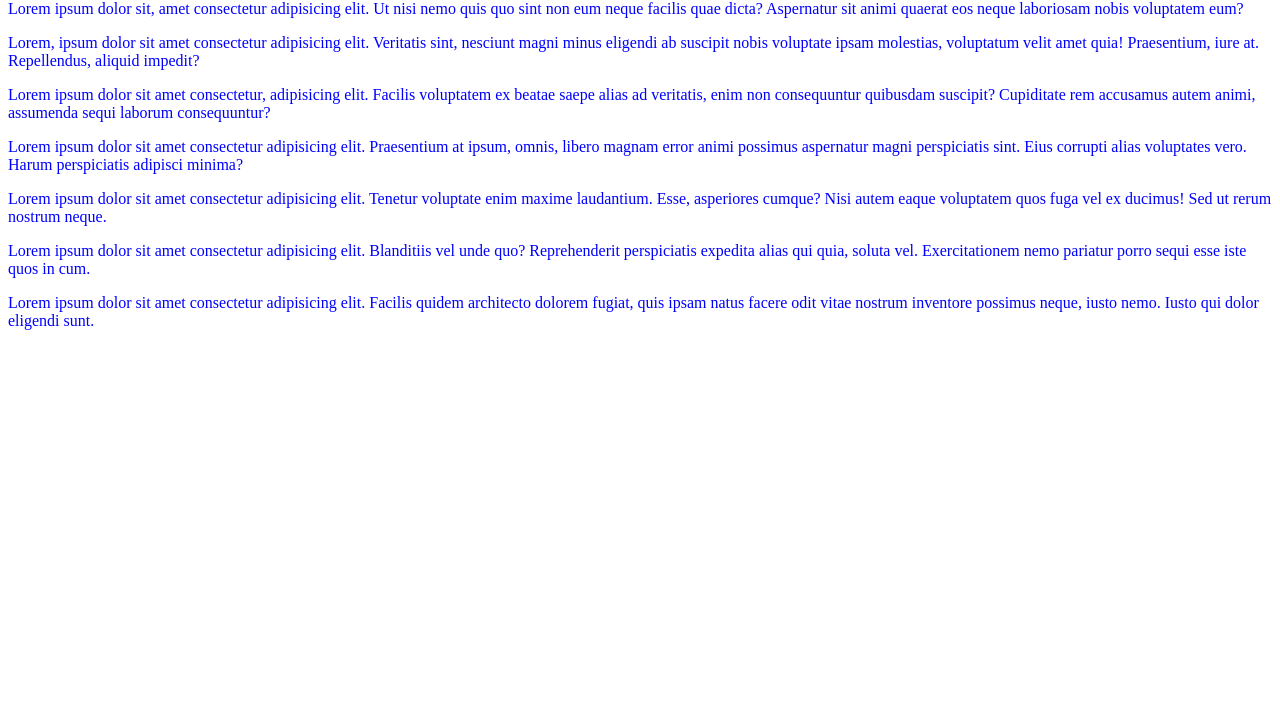
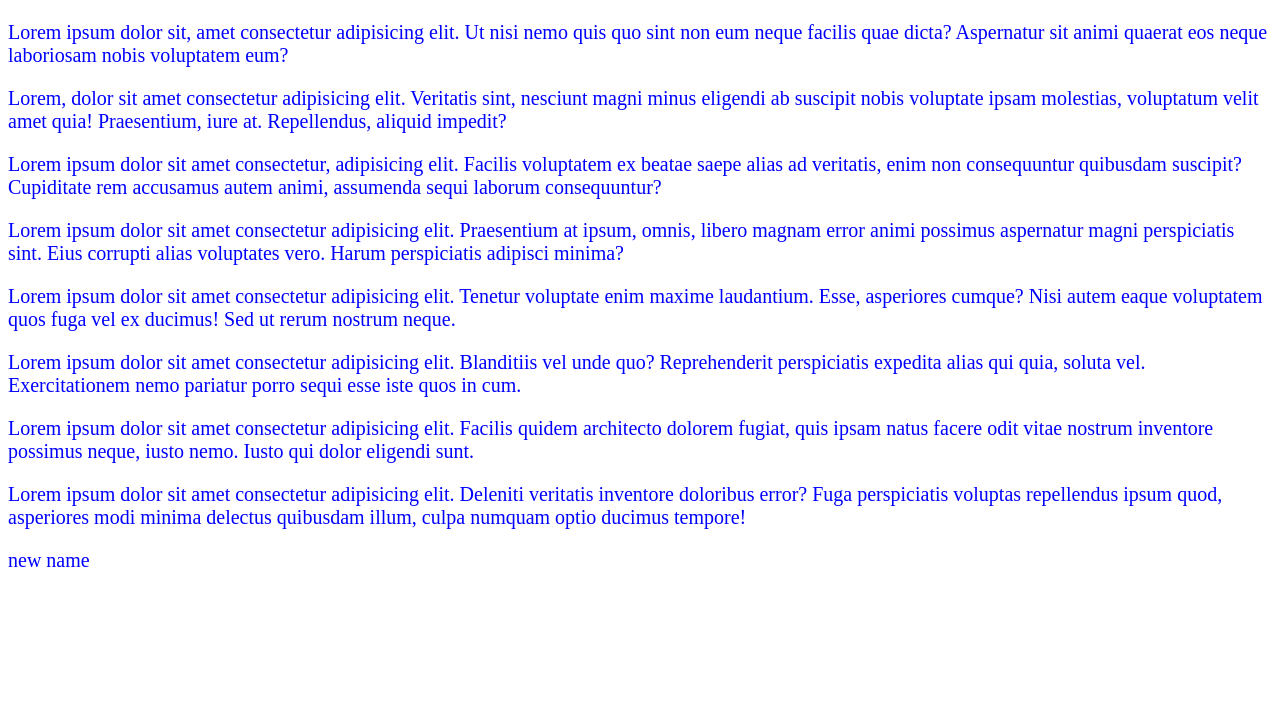
Before and after one commit to YS-9943/Testing, a plain HTML site: page index.html in a window 1280 px wide. Shown: the part 80-800 px from the top of the page. Drawn offline with Linux system fonts and the light colour scheme.

Commit message:
section added

```diff
--- a/css/style.css
+++ b/css/style.css
@@ -1,3 +1,4 @@
 body {
     color: blue;
+    font-size: 20px;
 }
--- a/index.html
+++ b/index.html
@@ -10,7 +10,7 @@
     <h1>Hello World Out there!!</h1>
     <p>Lorem ipsum dolor sit, amet consectetur adipisicing elit. Ut nisi nemo quis quo sint non eum neque facilis quae dicta? Aspernatur sit animi quaerat eos neque laboriosam nobis voluptatem eum?</p>
     <header>
-        <p>Lorem, ipsum dolor sit amet consectetur adipisicing elit. Veritatis sint, nesciunt magni minus eligendi ab suscipit nobis voluptate ipsam molestias, voluptatum velit amet quia! Praesentium, iure at. Repellendus, aliquid impedit?</p>
+        <p>Lorem,  dolor sit amet consectetur adipisicing elit. Veritatis sint, nesciunt magni minus eligendi ab suscipit nobis voluptate ipsam molestias, voluptatum velit amet quia! Praesentium, iure at. Repellendus, aliquid impedit?</p>
     </header>
     <p>Lorem ipsum dolor sit amet consectetur, adipisicing elit. Facilis voluptatem ex beatae saepe alias ad veritatis, enim non consequuntur quibusdam suscipit? Cupiditate rem accusamus autem animi, assumenda sequi laborum consequuntur?</p>
     <p>Lorem ipsum dolor sit amet consectetur adipisicing elit. Praesentium at ipsum, omnis, libero magnam error animi possimus aspernatur magni perspiciatis sint. Eius corrupti alias voluptates vero. Harum perspiciatis adipisci minima?</p>
@@ -19,5 +19,7 @@
         Lorem ipsum dolor sit amet consectetur adipisicing elit. Blanditiis vel unde quo? Reprehenderit perspiciatis expedita alias qui quia, soluta vel. Exercitationem nemo pariatur porro sequi esse iste quos in cum.
     </div>
     <p>Lorem ipsum dolor sit amet consectetur adipisicing elit. Facilis quidem architecto dolorem fugiat, quis ipsam natus facere odit vitae nostrum inventore possimus neque, iusto nemo. Iusto qui dolor eligendi sunt.</p>
+<p>Lorem ipsum dolor sit amet consectetur adipisicing elit. Deleniti veritatis inventore doloribus error? Fuga perspiciatis voluptas repellendus ipsum quod, asperiores modi minima delectus quibusdam illum, culpa numquam optio ducimus tempore!</p>
+  <section>new name</section>
 </body>
 </html>
```
Also changed, not shown: git.txt.
